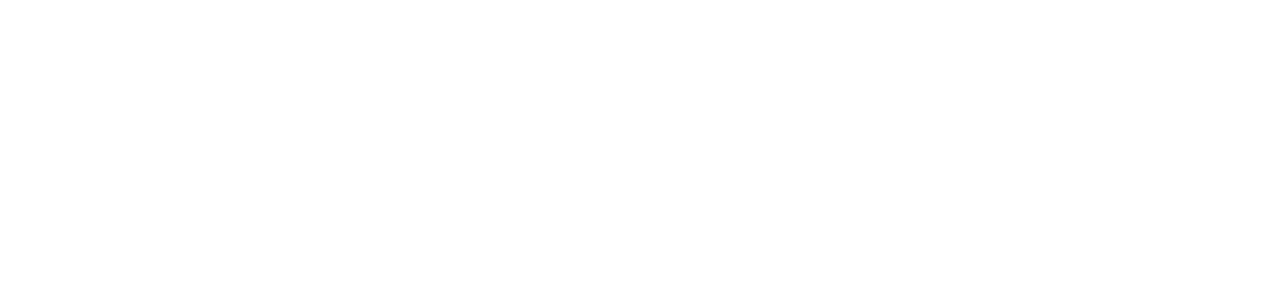
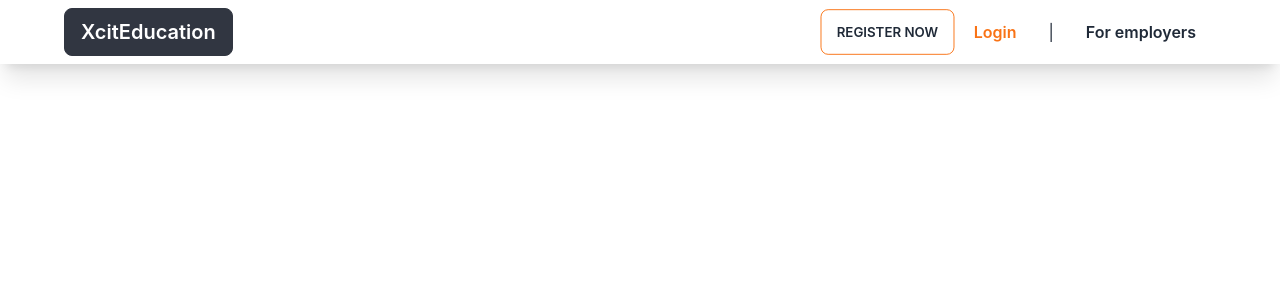
Before and after one commit to Internships-xcitedu/internships, a React (Create React App) app: page /jobsearch in a window 1280 px wide. Before the commit this address had no page. Shown: the top 300 px of the page. Built offline with nearby package versions, Linux system fonts and the light colour scheme.

Commit message:
landing page navbar added

```diff
--- a/src/App.js
+++ b/src/App.js
@@ -18,6 +18,7 @@
 import Postjob1 from "./Components/PostJob1/Postjob1";
 import Question from "./Components/Questions/Question";
 import Register from "./Components/Register/Register";
+import JobSearch from "./Components/JobSearch/JobSearch";
 
 function App() {
   return (
@@ -27,6 +28,7 @@
         <Route path="/login" element={<Login />}></Route>
         <Route path="/register" element={<Register />}></Route>
         <Route path="/forEmployers" element={<ForEmployers />}></Route>
+        <Route path="/jobsearch" element={<JobSearch/>}/>
         <Route path="/slider" element={<Slidebar />}>
           <Route index element={<PersonalDetails />}></Route>
           <Route path="skills" element={<Skills/>}></Route>
--- /dev/null
+++ b/src/Components/JobSearch/JobSearch.js
@@ -0,0 +1,36 @@
+import React from 'react';
+
+const JobSearch = () => {
+    const Items =<>
+        <li><button className="btn btn-outline rounded-full border-pumpkinOrange hover:btn-pumpkinOrange">Register Now</button></li>
+        <li className='font-semibold text-pumpkinOrange'><a>Login</a></li>
+        <li><a>|</a></li>
+        <li className='font-semibold'><a>For employers</a></li>
+    </>
+    return (
+        <div>
+            <div className="navbar bg-base-100 px-16 shadow-xl">
+  <div className="navbar-start">
+    <div className="dropdown">
+      <label tabIndex={0} className="btn btn-ghost lg:hidden">
+        <svg xmlns="http://www.w3.org/2000/svg" className="h-5 w-5" fill="none" viewBox="0 0 24 24" stroke="currentColor"><path strokeLinecap="round" strokeLinejoin="round" strokeWidth="2" d="M4 6h16M4 12h8m-8 6h16" /></svg>
+      </label>
+      <ul tabIndex={0} className="menu menu-compact dropdown-content mt-3 p-2 shadow bg-base-100 rounded-box w-52">
+        {Items}
+      </ul>
+    </div>
+    <a className="btn btn-active normal-case text-xl">XcitEducation</a>
+  </div>
+  <div className="navbar-end hidden lg:flex">
+    <ul className="menu menu-horizontal px-1">
+      {Items}
+    </ul>
+  </div>
+</div>
+
+
+        </div>
+    );
+};
+
+export default JobSearch;
```
